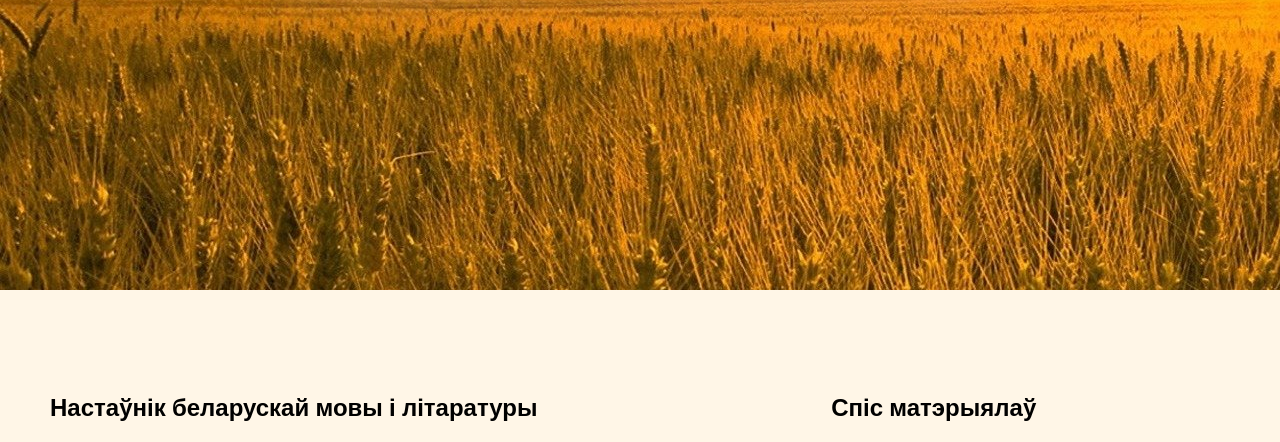
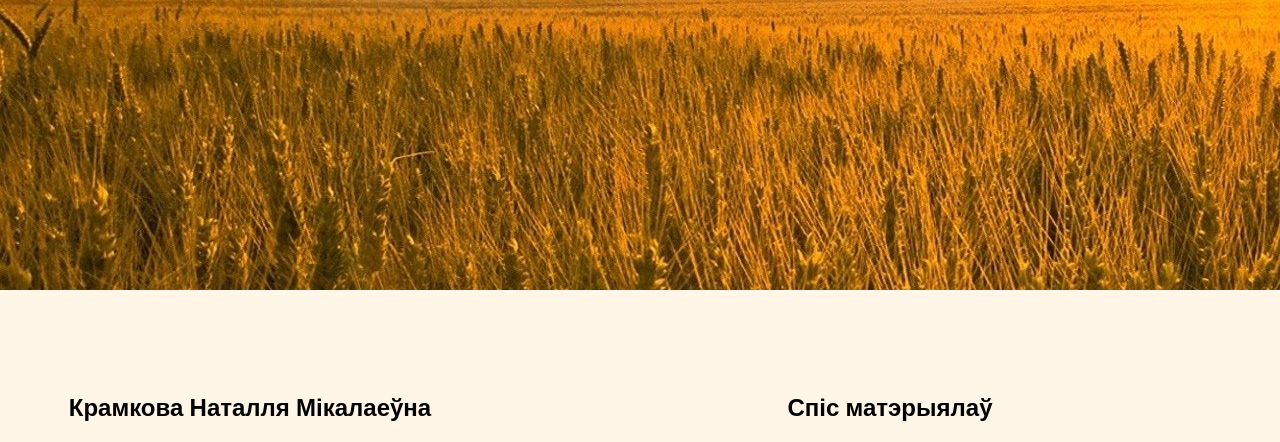
Before and after one commit to TehtinSchool/VirtualClass, a plain HTML site: page pages/main/index.html in a window 1280 px wide. Shown: the part 510-952 px from the top of the page. Drawn offline with nearby package versions, Linux system fonts and the light colour scheme; grey boxes are pictures that could not be loaded.

Commit message:
fix: change content title

```diff
--- a/pages/main/index.html
+++ b/pages/main/index.html
@@ -20,7 +20,7 @@
     <section class="content">
         <div class="content-body">
             <div class="content-profile">
-                <h2 class="content__title">Настаўнік беларускай мовы і літаратуры</h2>
+                <h2 class="content__title">Крамкова Наталля Мікалаеўна</h2>
                 <img class="profile_img" src="../../assets/images/profile.JPG" alt="">
             </div>
             <div class="content-materials">
```
